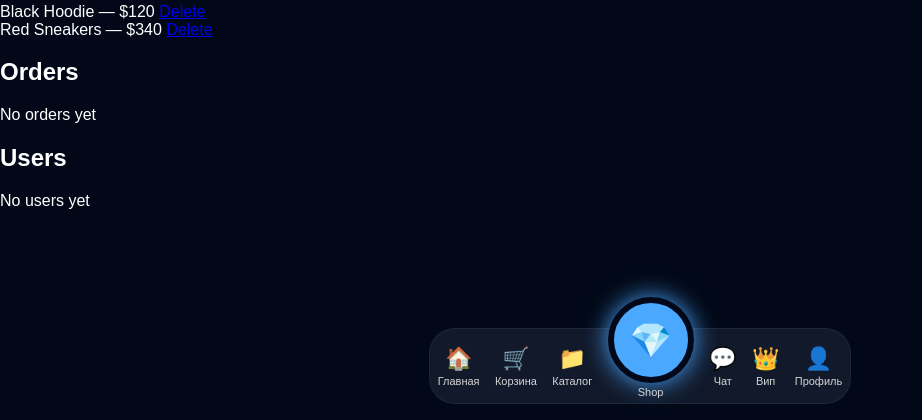
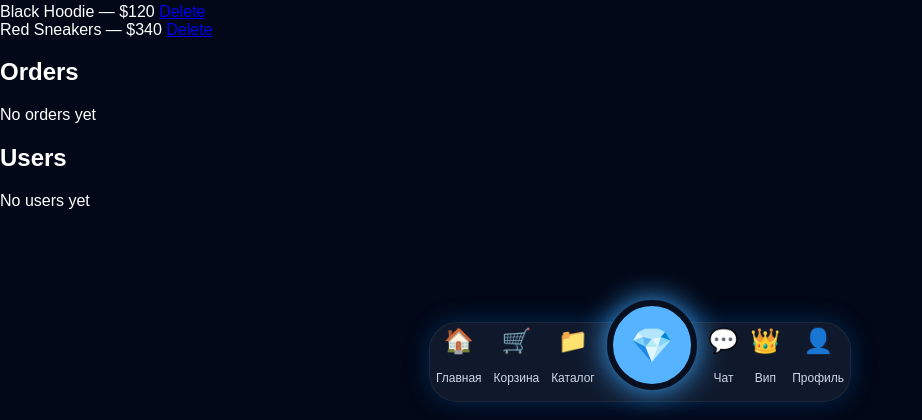
Before and after one commit to garabavladimir985-create/reversedmarket, a Flask app: page /admin in a window 1280 px wide. Shown: the part 380-800 px from the top of the page, without its empty margins (0-922 px from the left). Run offline with Flask 3, Linux system fonts and the light colour scheme; data comes from the database, SQL or seed files in the repository; data that the repository does not hold is empty.

Commit message:
restore nav

```diff
--- a/backend/static/css/style.css
+++ b/backend/static/css/style.css
@@ -162,3 +162,50 @@ h1{
     }
 
 }
+.bottom-nav{
+    position:fixed;
+    bottom:18px;
+    left:50%;
+    transform:translateX(-50%);
+    width:92%;
+    max-width:420px;
+    height:78px;
+    background:#10192c;
+    border-radius:28px;
+    display:flex;
+    align-items:center;
+    justify-content:space-around;
+    z-index:9999;
+    box-shadow:0 0 25px rgba(0,140,255,.25);
+}
+
+.nav-item{
+    display:flex;
+    flex-direction:column;
+    align-items:center;
+    justify-content:center;
+    gap:4px;
+    color:#cfd7e6;
+    text-decoration:none;
+    font-size:12px;
+    font-weight:500;
+}
+
+.nav-item span{
+    font-size:24px;
+}
+
+.nav-center{
+    width:78px;
+    height:78px;
+    border-radius:50%;
+    background:#56b3ff;
+    border:6px solid #08101f;
+    display:flex;
+    align-items:center;
+    justify-content:center;
+    font-size:34px;
+    text-decoration:none;
+    margin-top:-35px;
+    box-shadow:0 0 30px #3da8ff;
+}
--- a/backend/templates/_nav.html
+++ b/backend/templates/_nav.html
@@ -1,38 +1,35 @@
 <div class="bottom-nav">
-
     <a href="/" class="nav-item">
-<div class="nav-icon">🏠</div>
-<span>Главная</span>
+        <span>🏠</span>
+        <p>Главная</p>
     </a>
 
     <a href="/cart" class="nav-item">
-<div class="nav-icon">🛒</div>
-<span>Корзина</span>
+        <span>🛒</span>
+        <p>Корзина</p>
     </a>
 
     <a href="/catalog" class="nav-item">
-<div class="nav-icon">📁</div>
-<span>Каталог</span>
+        <span>📁</span>
+        <p>Каталог</p>
     </a>
 
-<a href="/my-shop" class="nav-item center-shop">
-<div class="shop-circle">💎</div>
-<span>Shop</span>
+    <a href="/shop" class="nav-center">
+        💎
     </a>
 
     <a href="/chat" class="nav-item">
-<div class="nav-icon">💬</div>
-<span>Чат</span>
+        <span>💬</span>
+        <p>Чат</p>
     </a>
 
     <a href="/vip" class="nav-item">
-<div class="nav-icon">👑</div>
-<span>Вип</span>
+        <span>👑</span>
+        <p>Вип</p>
     </a>
 
     <a href="/profile" class="nav-item">
-<div class="nav-icon">👤</div>
-<span>Профиль</span>
+        <span>👤</span>
+        <p>Профиль</p>
     </a>
-
 </div>
```
Lines whose indentation alone changed are shown as unchanged.
